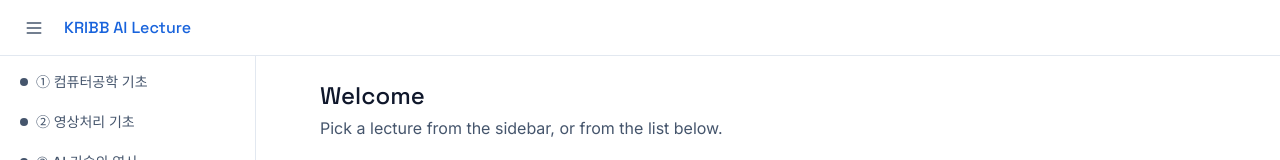
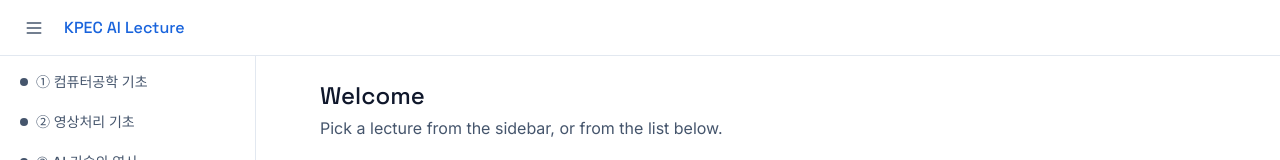
Before and after one commit to foreverlee-94/kribb-kpec-ai-lecture-general, a React (Vite) app: page / in a window 1280 px wide. Shown: the top 160 px of the page. Built offline with nearby package versions, Linux system fonts and the light colour scheme.

Commit message:
Rename the top nav bar title from KRIBB to KPEC AI Lecture

```diff
--- a/src/components/layout/TopNav.tsx
+++ b/src/components/layout/TopNav.tsx
@@ -5,7 +5,7 @@ interface TopNavProps {
 }
 
 export function TopNav({
-  title = 'KRIBB AI Lecture',
+  title = 'KPEC AI Lecture',
   onMenuButtonClick,
   onCollapseButtonClick,
 }: TopNavProps) {
```
